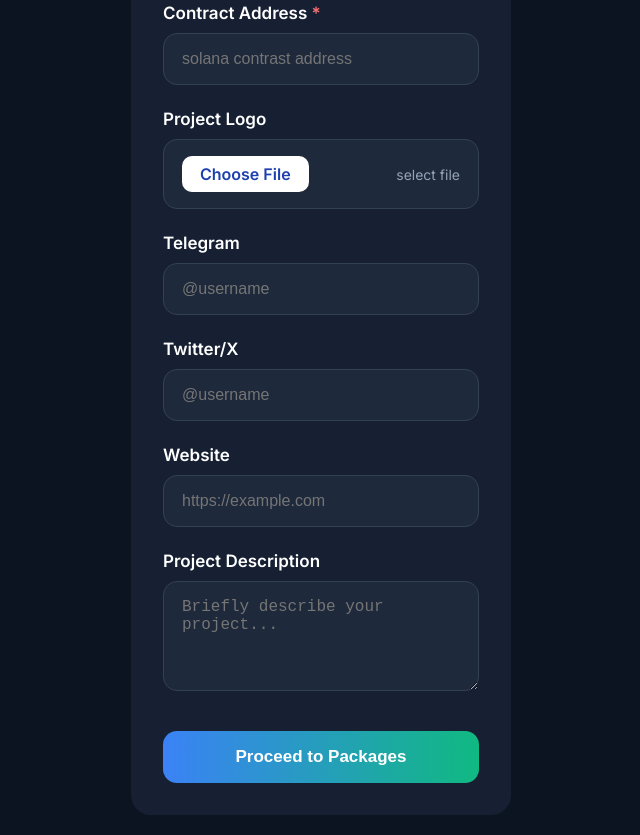
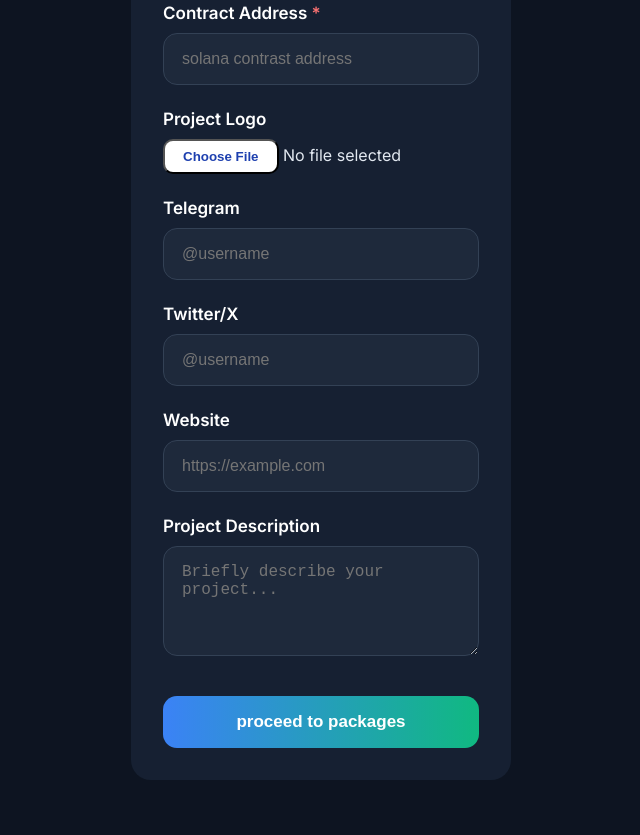
Before and after one commit to farukmuhammad700-lgtm/Sol_Trending, a plain HTML site: page index.html in a window 1280 px wide. Shown: the part 521-1356 px from the top of the page, without its empty margins (319-959 px from the left). After the commit the page ends 1321 px from the top, so only its background shows below. Drawn offline with Linux system fonts and the light colour scheme.

Commit message:
Fix HTML structure and improve input elements

```diff
--- a/index.html
+++ b/index.html
@@ -42,15 +42,18 @@
       <div class="field"><label>Project Name <span>*</span></label><input type="text" id="project name" placehoder="Enter your project name"></div>
       <div class="field"><label>Contract Address <span>*</span></label><input type="text" id="contract address" placeholder="solana contrast address"></div>
       <div class="field"><label>Project Logo</label>
-        <div class="file-input"><div class="choose-file">Choose File</div><div class="file-name">select file</div>
-          <input type="file" style="display: none;"/>
+        <div class="file-upload-wrapper"><input type="file" id="logo-upload" accept="image/*" style="display: none;" />
+          <button type="button" id="choose-file-btn" class="choose-file">Choose File</button>
+        <span id="file-name">No file selected</span>
         </div>
       </div>
       <div class="field"><label>Telegram</label><input type="text" placeholder="@username"></div>
       <div class="field"><label>Twitter/X</label><input type="text" placeholder="@username"></div>
       <div class="field"><label>Website</label><input type="text" placeholder="https://example.com"></div>
       <div class="field"><label>Project Description</label><textarea placeholder="Briefly describe your project..."></textarea></div>
-      <button type="submit" class="btn btn-primary">Proceed to Packages</button>
+      <button type="button" id="Proceed-to-Packages" class="btn btn-primary">
+        proceed to packages
+        </button>
     </form>
   </div>
 
```
